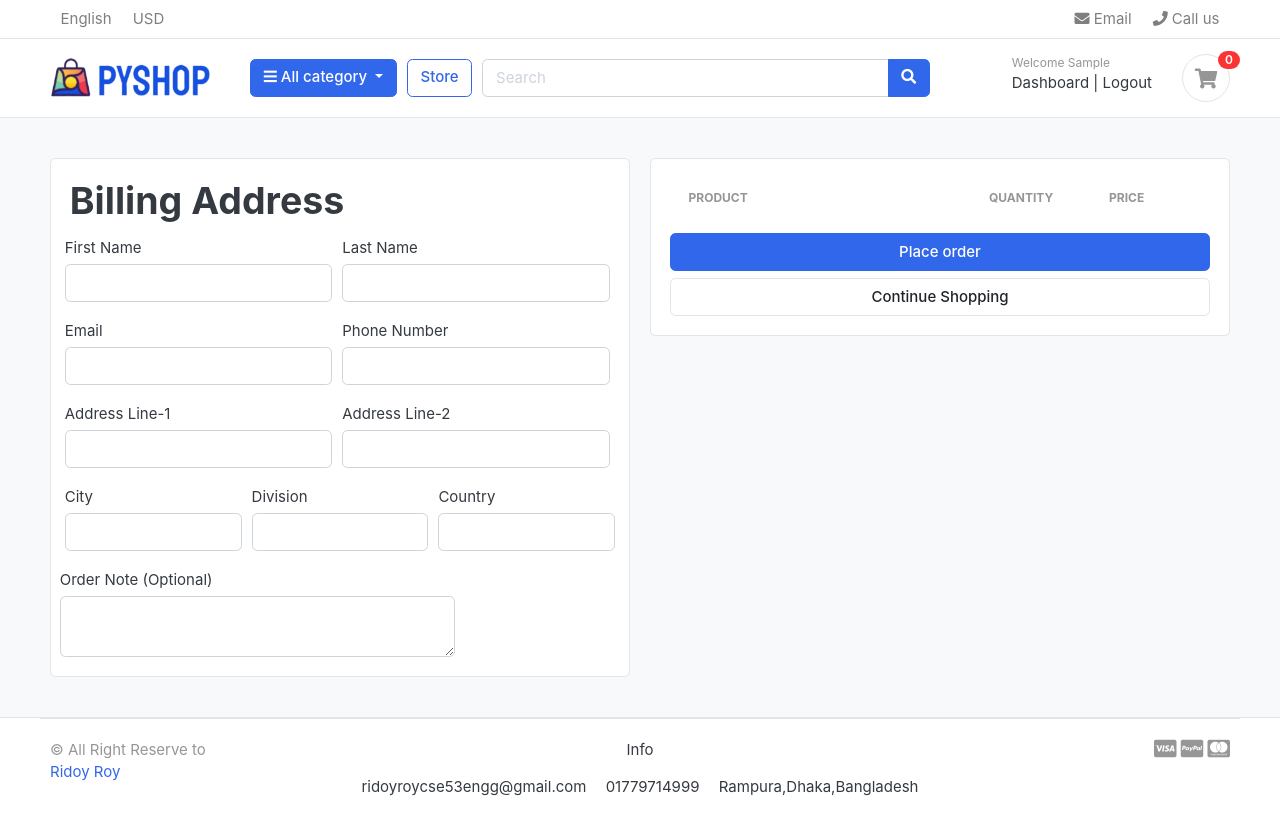
After one commit to IamRidoyRoy/E-Commerce-project-with-Django, a Django app: page /cart/checkout/ in a window 1280 px wide. The commit adds this page. Run offline with Django 3.2, Linux system fonts and the light colour scheme; a user stored in the database is signed in; tables that the repository leaves empty hold one stand-in row (values such as "Sample post"); lists and menus that the app fills with data are empty; some libraries are stand-ins or nearby versions; some web fonts are replaced.

Commit message:
Design checkout page and fix checkout bug

```diff
--- a/carts/urls.py
+++ b/carts/urls.py
@@ -1,12 +1,17 @@
+from unicodedata import name
 from django.urls import path
 from .import views
 
-urlpatterns =[
+urlpatterns = [
 
-    path('', views.cart, name= 'cart'),
-    path('add_cart/<int:product_id>/', views.add_cart, name = 'add_cart'),
-    path('remove_cart/<int:product_id>/<int:cart_item_id>/', views.remove_cart, name = 'remove_cart'),
-    path('remove_cart_item/<int:product_id>/<int:cart_item_id>/', views.remove_cart_item, name = 'remove_cart_item'),
+    path('', views.cart, name='cart'),
+    path('add_cart/<int:product_id>/', views.add_cart, name='add_cart'),
+    path('remove_cart/<int:product_id>/<int:cart_item_id>/',
+         views.remove_cart, name='remove_cart'),
+    path('remove_cart_item/<int:product_id>/<int:cart_item_id>/',
+         views.remove_cart_item, name='remove_cart_item'),
 
+    # create path fot checkout
+    path('checkout/', views.checkout, name="checkout"),
 
 ]
--- a/carts/views.py
+++ b/carts/views.py
@@ -5,6 +5,7 @@ from django.shortcuts import get_object_or_404, redirect, render
 from .models import CartItem, Cart
 
 from mystore.models import Product, Variation
+from django.contrib.auth.decorators import login_required
 
 # Create your views here.
 
@@ -90,6 +91,7 @@ def add_cart(request, product_id):
     return redirect('cart')
 
 
+# Cart page details
 def remove_cart(request, product_id, cart_item_id):
     cart = Cart.objects.get(cart_id=_cart_id(request))
     product = get_object_or_404(Product, id=product_id)
@@ -140,3 +142,30 @@ def cart(request, total=0, quantity=0, cart_items=None, tax=0, grand_total=0):
     }
 
     return render(request, 'mystore/cart.html', context)
+
+
+# Checkout page details
+@login_required(login_url='login')
+def checkout(request, total=0, quantity=0, cart_items=None):
+    try:
+        tax = 0
+        grand_total = 0
+        cart = Cart.objects.get(cart_id=_cart_id(request))
+        cart_items = CartItem.objects.filter(cart=cart, is_active=True)
+        for cart_item in cart_items:
+            total += (cart_item.product.price * cart_item.quantity)
+            quantity += cart_item.quantity
+
+        tax = (1*total)/100
+        grand_total = total + tax
+    except:
+        pass
+
+    context = {
+        'total': total,
+        'quantity': quantity,
+        'cart_items': cart_items,
+        'tax': tax,
+        'grand_total': grand_total,
+    }
+    return render(request, 'mystore/checkout.html', context)
--- a/templates/mystore/cart.html
+++ b/templates/mystore/cart.html
@@ -85,8 +85,7 @@
                                 </td>
                                 <td class="text-right">
                                     <a href="{% url 'remove_cart_item' cart_item.product.id cart_item.id %}"
-                                        onclick="return confirm('Are you sure, You want to delete?')"
-                                        class="btn btn-danger">
+                                        onclick="confirm('Are you sure, You want to delete?')" class="btn btn-danger">
                                         Remove</a>
                                 </td>
                             </tr>
@@ -117,7 +116,7 @@
                         <p class="text-center mb-3">
                             <img src="{% static './images/misc/payments.png' %}" height="26">
                         </p>
-                        <a href="./place-order.html" class="btn btn-primary btn-block"> Checkout </a>
+                        <a href="{% url 'checkout' %}" class="btn btn-primary btn-block"> Checkout </a>
                         <a href="{% url 'mystore' %}" class="btn btn-light btn-block">Continue Shopping</a>
                     </div> <!-- card-body.// -->
                 </div> <!-- card.// -->
--- /dev/null
+++ b/templates/mystore/checkout.html
@@ -0,0 +1,138 @@
+{% extends 'base.html' %}
+
+{% load static %}
+
+{% block content %}
+
+<section class="section-content padding-y bg">
+    <div class="container">
+
+        <!-- ============================ COMPONENT 1 ================================= -->
+        <div class="row">
+            <aside class="col-lg-6">
+                <div class="card">
+                    <div class="card-body">
+                        <h1 class="card-title mb4">Billing Address</h1>
+                        <form class="form-row" action="">
+                            <div class="form-row">
+                                <div class="col form-group">
+                                    <label for="">First Name</label>
+                                    <input type="text" name="first_name" class="form-control" required>
+                                </div>
+                                <div class="col form-group">
+                                    <label for="">Last Name</label>
+                                    <input type="text" name="last_name" class="form-control" required>
+                                </div>
+                            </div>
+                            <div class="form-row">
+                                <div class="col form-group">
+                                    <label for="">Email</label>
+                                    <input type="email" name="email" class="form-control" required>
+                                </div>
+                                <div class="col form-group">
+                                    <label for="">Phone Number</label>
+                                    <input type="text" name="phone" class="form-control" required>
+                                </div>
+                            </div>
+                            <div class="form-row">
+                                <div class="col form-group">
+                                    <label for="">Address Line-1</label>
+                                    <input type="text" name="address-1" class="form-control" required>
+                                </div>
+                                <div class="col form-group">
+                                    <label for="">Address Line-2</label>
+                                    <input type="text" name="address-2" class="form-control">
+                                </div>
+                            </div>
+                            <div class="form-row">
+                                <div class="col form-group">
+                                    <label for="">City</label>
+                                    <input type="text" name="city" class="form-control" required>
+                                </div>
+                                <div class="col form-group">
+                                    <label for="">Division</label>
+                                    <input type="text" name="division" class="form-control" required>
+                                </div>
+                                <div class="col form-group">
+                                    <label for="">Country</label>
+                                    <input type="text" name="country" class="form-control" required>
+                                </div>
+                            </div>
+                            <div class="form-row">
+                                <label for="">Order Note (Optional)</label>
+                                <textarea name="order_note" id="" rows="2" class="form-control"></textarea>
+                            </div>
+                        </form>
+                    </div>
+                </div> <!-- card.// -->
+
+            </aside> <!-- col.// -->
+            <aside class="col-lg-6">
+                <div class="card">
+                    <div class="card-body">
+
+                        <table class="table table-borderless table-shopping-cart">
+                            <thead class="text-muted">
+                                <tr class="small text-uppercase">
+                                    <th scope="col">Product</th>
+                                    <th scope="col" width="120">Quantity</th>
+                                    <th scope="col" width="120">Price</th>
+                                </tr>
+                            </thead>
+                            <tbody>
+
+                                {% for cart_item in cart_items %}
+
+                                <tr>
+                                    <td>
+                                        <figure class="itemside align-items-center">
+                                            <div class="aside"><img src="{{ cart_item.product.images.url }}"
+                                                    class="img-sm">
+                                            </div>
+                                            <figcaption class="info">
+                                                <a href="{{ cart_item.product.get_url }}"
+                                                    class="title text-dark">{{cart_item.product.product_name }}</a>
+                                                <p class="text-muted small">
+                                                    {% if cart_item.variations.all %}
+                                                    {% for item in cart_item.variations.all %}
+                                                    {{ item.variation_category | capfirst }}: {{ item.variation_value }}
+
+                                                    <br>
+                                                    {% endfor %}
+                                                    {% endif %}
+                                                </p>
+                                            </figcaption>
+                                        </figure>
+                                    </td>
+                                    <td>
+                                        <!-- col.// -->
+                                        <label for="">{{ cart_item.quantity }}</label>
+                                    </td>
+                                    <td>
+                                        <div class="price-wrap">
+                                            <var class="price">${{ cart_item.sub_total }}</var>
+                                            <small class="text-muted"> ${{ cart_item.product.price }} each </small>
+                                        </div> <!-- price-wrap .// -->
+                                    </td>
+
+                                </tr>
+
+                                {% endfor %}
+                            </tbody>
+                        </table>
+                        <a href="./place-order.html" class="btn btn-primary btn-block"> Place order </a>
+                        <a href="{% url 'mystore' %}" class="btn btn-light btn-block">Continue Shopping</a>
+                    </div> <!-- card-body.// -->
+                </div> <!-- card.// -->
+
+            </aside> <!-- col.// -->
+
+
+        </div> <!-- row.// -->
+        <!-- ============================ COMPONENT 1 END .// ================================= -->
+
+    </div> <!-- container .//  -->
+</section>
+<!-- ========================= SECTION CONTENT END// ========================= -->
+
+{% endblock %}
```
